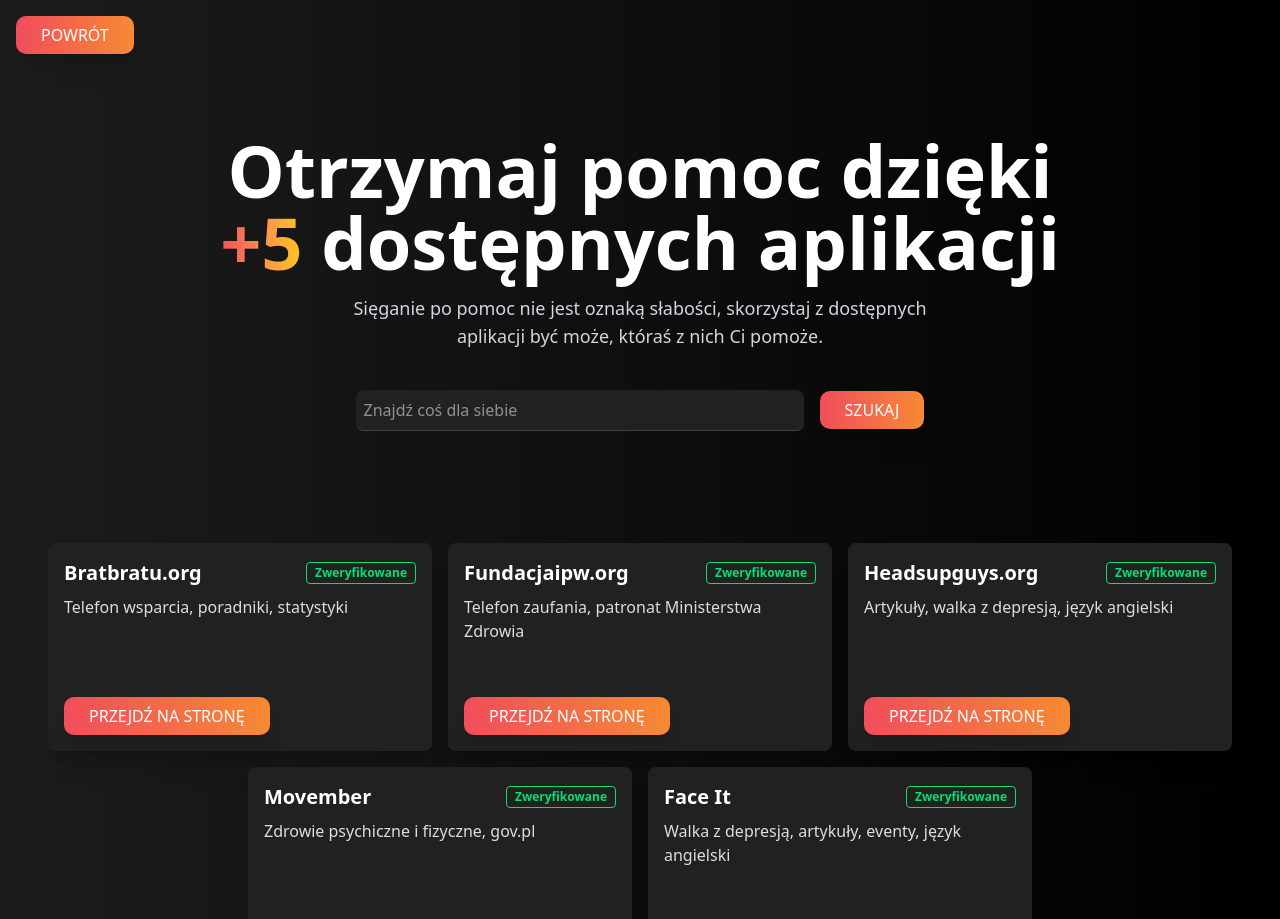
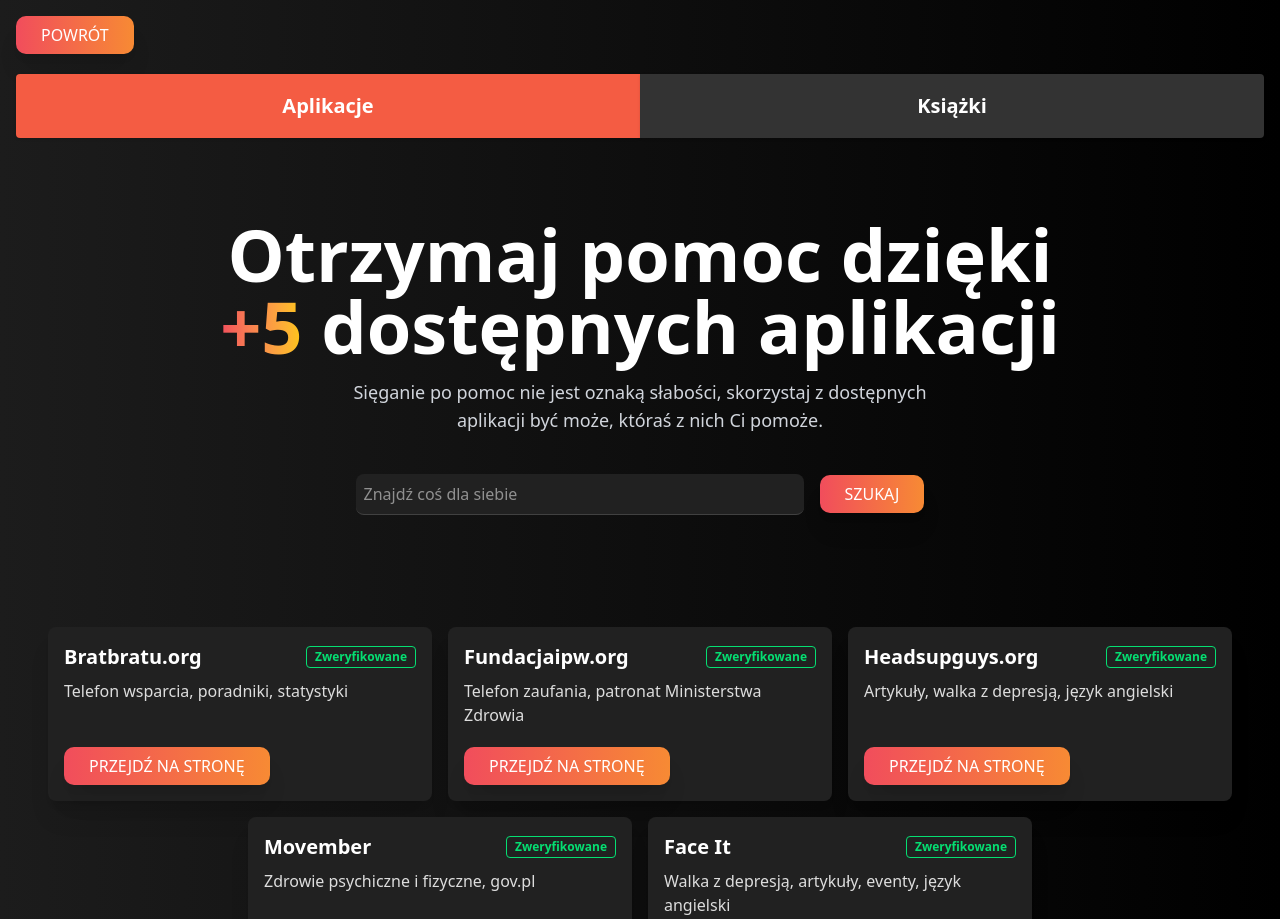
Before and after one commit to maciek617/insideoutlife, a Nuxt app: page /tools in a window 1280 px wide. Shown: the top 919 px of the page. Built offline with nearby package versions, Linux system fonts and the light colour scheme; no server answers.

Commit message:
add books library to addidional tools

```diff
--- a/app/components/tools/Card.vue
+++ b/app/components/tools/Card.vue
@@ -1,6 +1,6 @@
 <template>
   <div
-    class="bg-[#212121] max-w-xs p-4 rounded-lg shadow-xl w-full h-52 lg:max-w-sm"
+    class="bg-[#212121] max-w-xs p-4 rounded-lg shadow-xl w-full  lg:max-w-sm"
   >
     <div class="flex flex-col justify-between h-full">
       <div>
@@ -8,7 +8,7 @@
           <p class="font-bold text-xl">{{ props.title }}</p>
           <UseBadge v-if="props.isVerified" />
         </div>
-        <p class="text-[#dddddd] mt-2">{{ props.desc }}</p>
+        <p class="text-[#dddddd] mt-2 pb-5">{{ props.desc }}</p>
       </div>
 
       <NuxtLink :to="props.link" target="_blank">
--- a/app/components/tools/Hero.vue
+++ b/app/components/tools/Hero.vue
@@ -6,19 +6,29 @@
       Otrzymaj pomoc dzięki
       <span
         class="bg-clip-text text-transparent bg-gradient-to-r from-[#F14D5C] to-[#FDC70C]"
-        >+5</span
+        >+{{ props.counter }}</span
       >
-      dostępnych aplikacji
+      {{ props.isApp ? "dostępnych aplikacji" : "książek psychologicznych" }}
     </h1>
     <p
       class="mt-4 text-center font-thin text-gray-300 max-w-xl mx-auto xl:text-lg"
     >
       Sięganie po pomoc nie jest oznaką słabości, skorzystaj z dostępnych
-      aplikacji być może, któraś z nich Ci pomoże.
+      {{ props.isApp ? "aplikacji" : "książek" }} być może, któraś z nich Ci
+      pomoże.
+    </p>
+    <p class="text-center mt-2 text-sm text-gray-400" v-if="!props.isApp">
+      *Insideoutlife nie czerpie żadnych korzyści finansowych w związku z
+      zakupem książki z podanych linków
     </p>
   </div>
 </template>
 
-<script lang="ts" setup></script>
+<script lang="ts" setup>
+const props = defineProps({
+  isApp: Boolean,
+  counter: Number,
+});
+</script>
 
 <style></style>
--- /dev/null
+++ b/app/components/tools/Switch.vue
@@ -0,0 +1,34 @@
+<template>
+  <div
+    class="flex items-center justify-center text-center mt-5 text-xl font-bold"
+  >
+    <div
+      @click="switchTabsTools(true)"
+      class="flex-1 h-16 flex items-center justify-center rounded-l cursor-pointer hover:bg-[#f45c43] transition-all shadow"
+      :class="isActive ? 'bg-[#f45c43]' : 'bg-[#333]'"
+    >
+      <p>Aplikacje</p>
+    </div>
+    <div
+      @click="switchTabsTools(false)"
+      class="flex-1 h-16 flex items-center justify-center rounded-r cursor-pointer hover:bg-[#f45c43] transition-all shadow"
+      :class="!isActive ? 'bg-[#f45c43]' : 'bg-[#333]'"
+    >
+      <p>Książki</p>
+    </div>
+  </div>
+</template>
+
+<script lang="ts" setup>
+const isActive = ref(true);
+
+const switchTabsTools = (flag: boolean) => {
+  // Prevent from double click
+  isActive.value = flag;
+  emit("switch", isActive.value);
+};
+
+const emit = defineEmits(["switch"]);
+</script>
+
+<style></style>
--- a/app/pages/tools/index.vue
+++ b/app/pages/tools/index.vue
@@ -3,10 +3,17 @@
     <NuxtLink to="/">
       <UseButton text="Powrót" />
     </NuxtLink>
-    <ToolsHero />
+    <div>
+      <ToolsSwitch @switch="(isActive) => (isSwitched = isActive)" />
+      <ToolsHero
+        :is-app="isSwitched"
+        :counter="isSwitched ? appInfoBase.length : bookInfoBase.length"
+      />
       <ToolsSearch @searching="(e) => filterApps(e)" />
-
-    <div class="flex gap-4 flex-wrap mt-10 justify-center lg:mt-20 xl:mt-28">
+      <div
+        class="flex gap-4 flex-wrap mt-10 justify-center lg:mt-20 xl:mt-28"
+        v-if="filteredAppInfoBase"
+      >
         <ToolsCard
           v-for="appInfo in filteredAppInfoBase"
           :key="appInfo.title"
@@ -18,15 +25,18 @@
 
         <p v-if="filteredAppInfoBase.length === 0">Brak wyników.</p>
       </div>
+    </div>
 
     <div
       class="text-center mt-20 font-thin text-xl max-w-xl mx-auto text-gray-300"
     >
       <IconsBrain class="w-14 h-14 mx-auto" />
       <p>
-        Jeśli znasz jakąś aplikację lub stronę internetową wsparcia a nie ma jej
-        tutaj, koniecznie się skontaktuj:
-        <span class="text-[#f09819]">kontakt@insideoutlife.pl</span>
+        Jeśli znasz jakąś aplikację, stronę internetową lub książkę wsparcia a
+        nie ma jej tutaj, koniecznie się skontaktuj:
+        <a href="mailto:kontakt@insideoutlife.pl" class="text-[#f09819]"
+          >kontakt@insideoutlife.pl</a
+        >
       </p>
     </div>
   </div>
@@ -66,13 +76,80 @@
   },
 ]);
 
+const bookInfoBase = ref([
+  {
+    title: "(Nie)miły facet",
+    desc: "O granicach, potrzebie aprobaty, własnych potrzebach i odzyskiwaniu siebie: Robert A. Glover",
+    link: "https://www.empik.com/nie-mily-facet-meskie-spojrzenie-na-milosc-seks-i-zwiazki-glover-robert-a,p1512844483,ksiazka-p",
+    isVerfied: true,
+  },
+  {
+    title: "Samowspółczucie",
+    desc: "Praca z poczuciem winy, wstydem, krytykowaniem siebie i trudnymi emocjami: Kristin Neff, Christopher Germer",
+    link: "https://www.empik.com/samowspolczucie-zaakceptuj-siebie-i-zbuduj-wewnetrzna-sile-christopher-germer-neff-kristin,p1341555530,ksiazka-p?offerId=226772193",
+    isVerfied: true,
+  },
+  {
+    title: "Umysł ponad nastrojem",
+    desc: "Praktyczny podręcznik CBT: pomaga rozpoznawać automatyczne myśli i zmieniać destrukcyjne schematy: Dennis Greenberger, Christine A. Padesky",
+    link: "https://wuj.pl/ksiazka/umysl-ponad-nastrojem-zmien-nastroj-poprzez-zmiane-sposobu-myslenia",
+    isVerfied: true,
+  },
+  {
+    title: "Partnerstwo bliskości",
+    desc: "O stylach przywiązania i tym, dlaczego w relacjach pojawia się lęk, potrzeba kontroli czy silna zależność emocjonalna: Amir Levine, Rachel Heller",
+    link: "https://www.empik.com/partnerstwo-bliskosci-jak-teoria-wiezi-pomoze-ci-stworzyc-szczesliwy-zwiazek-levine-amir-heller-rachel,p1237097449,ksiazka-p",
+    isVerfied: false,
+  },
+  {
+    title: "Odważ się być nielubianym",
+    desc: "O niezależności od opinii innych, odpowiedzialności za własne życie i budowaniu własnej wartości: Ichiro Kishimi, Fumitake Koga",
+    link: "https://www.empik.com/szukaj/produkt?q=odwa%C5%BC+si%C4%99+by%C4%87+nielubianym",
+    isVerfied: false,
+  },
+  {
+    title: "Dary niedoskonałości",
+    desc: "O wstydzie, poczuciu własnej wartości, akceptacji siebie i odwadze bycia sobą: Brené Brown",
+    link: "https://mtbiznes.pl/rozwoj-osobisty/dary-niedoskonalosci",
+    isVerfied: true,
+  },
+  {
+    title: "Emocjonalna zwinność",
+    desc: "Uczy, jak nie być niewolnikiem złości, smutku, lęku czy innych trudnych emocji: Susan David",
+    link: "https://www.empik.com/szukaj/produkt?q=emocjonalna+zwinno%C5%9B%C4%87+susan+david",
+    isVerfied: false,
+  },
+  {
+    title: "Potęga teraźniejszości",
+    desc: "Pomaga ograniczyć ciągłe wracanie do przeszłości i nakręcanie scenariuszy dotyczących przyszłości: Eckhart Tolle",
+    link: "https://www.empik.com/potega-terazniejszosci-tolle-eckhart,prod58962437,ksiazka-p",
+    isVerfied: true,
+  },
+  {
+    title: "Mężczyźni są z Marsa, kobiety z Wenus",
+    desc: "O komunikacji i różnicach w potrzebach w związkach. Traktowałbym ją raczej jako książkę popularnonaukową niż źródło współczesnej wiedzy klinicznej: John Gray",
+    link: "https://www.empik.com/mezczyzni-sa-z-marsa-kobiety-z-wenus-gray-john,p1322076713,ksiazka-p",
+    isVerfied: true,
+  },
+]);
+
 const filteredAppInfoBase = ref(appInfoBase.value);
+const isSwitched = ref(true);
+
+watch(isSwitched, (newIsSwitched) => {
+  filteredAppInfoBase.value = newIsSwitched
+    ? appInfoBase.value
+    : bookInfoBase.value;
+});
 
 const filterApps = (term: string) => {
-  filteredAppInfoBase.value = appInfoBase.value.filter(
-    (appInfo) =>
-      appInfo.title.toLowerCase().includes(term.toLowerCase()) ||
-      appInfo.desc.toLowerCase().includes(term.toLowerCase())
+  const searchTerm = term.toLowerCase();
+  const source = isSwitched.value ? appInfoBase.value : bookInfoBase.value;
+
+  filteredAppInfoBase.value = source.filter(
+    ({ title, desc }) =>
+      title.toLowerCase().includes(searchTerm) ||
+      desc.toLowerCase().includes(searchTerm),
   );
 };
 </script>
```
Lines whose indentation alone changed are shown as unchanged.
